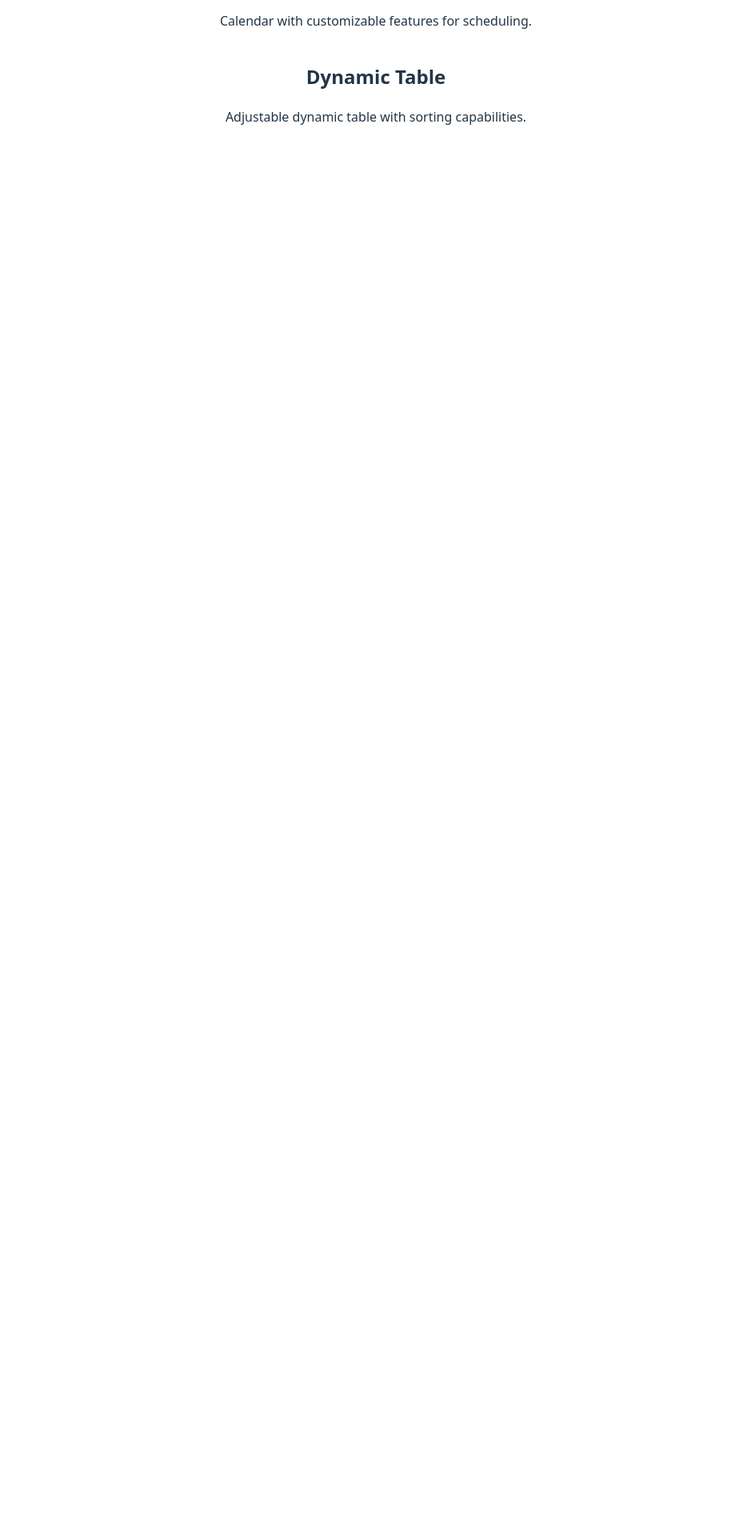
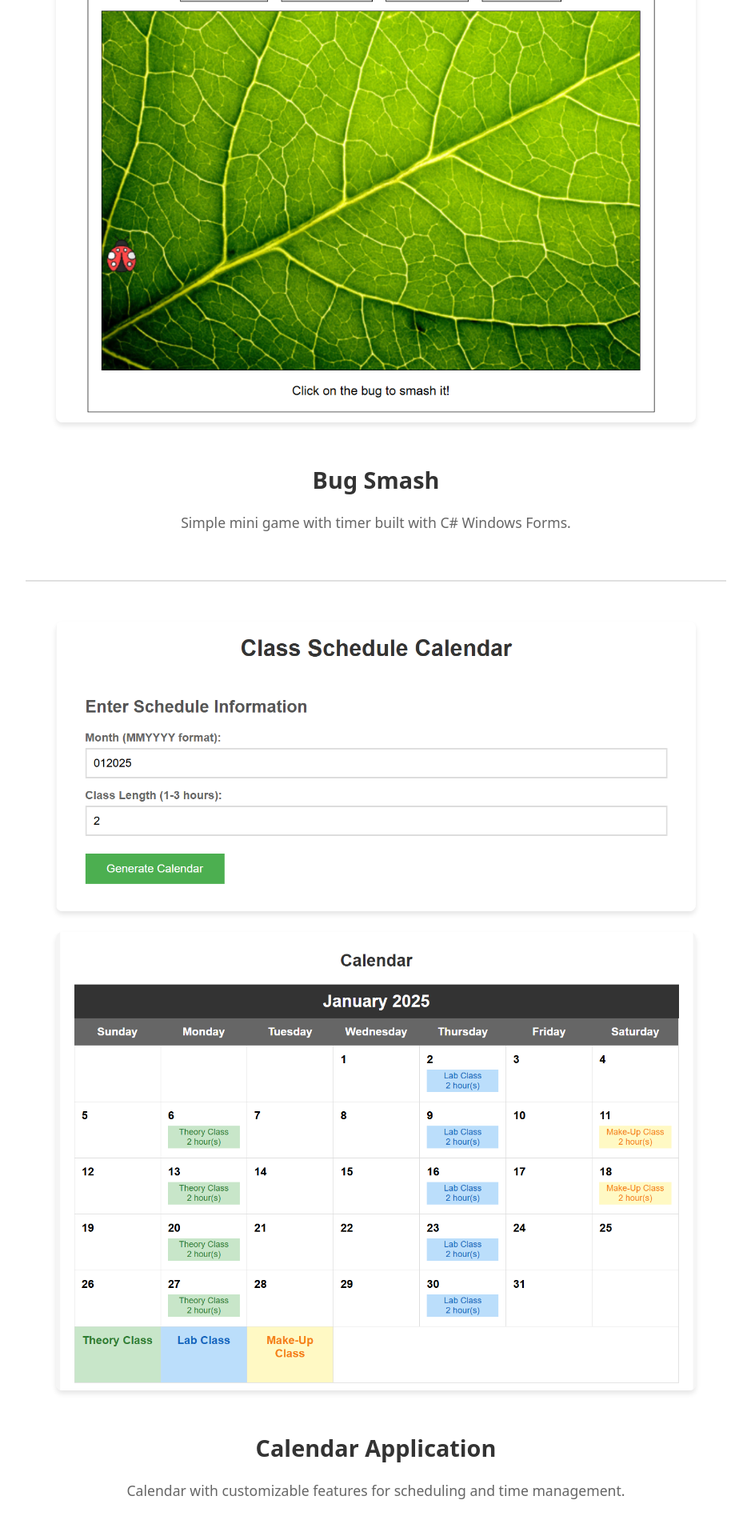
Before and after one commit to Nooom01/COMP229_Assignmnet_3, a React (Vite) app: page /projects in a window 1280 px wide. Shown: the part 400-2320 px from the top of the page at 80% size, without its empty margins (170-1109 px from the left). Before the commit the page ends 800 px from the top, so only its background shows below. Built offline with nearby package versions, Linux system fonts and the light colour scheme.

Commit message:
Another fix for Projects page

```diff
--- a/src/project.jsx
+++ b/src/project.jsx
@@ -1,22 +1,92 @@
 export default function Project() {
   return (
-    <div style={{ padding: '40px', maxWidth: '900px', margin: '0 auto' }}>
+    <div className="projects-container">
       <h1>My Projects</h1>
 
-      <div style={{ marginBottom: '40px' }}>
-        <h2>Bug Smash</h2>
-        <p>Simple mini game with timer built with C# Windows Forms.</p>
+      <div className="project-section">
+        <img src="/bugGame.png" alt="Bug Smash Game" />
+        <div className="project-description">
+          <h2>Bug Smash</h2>
+          <p>Simple mini game with timer built with C# Windows Forms.</p>
+        </div>
       </div>
 
-      <div style={{ marginBottom: '40px' }}>
-        <h2>Calendar Application</h2>
-        <p>Calendar with customizable features for scheduling.</p>
+      <div className="project-section">
+        <img src="/scheduleInfo.png" alt="Calendar Info" />
+        <img src="/scheduleResult.png" alt="Calendar Result" />
+        <div className="project-description">
+          <h2>Calendar Application</h2>
+          <p>Calendar with customizable features for scheduling and time management.</p>
+        </div>
       </div>
 
-      <div style={{ marginBottom: '40px' }}>
-        <h2>Dynamic Table</h2>
-        <p>Adjustable dynamic table with sorting capabilities.</p>
+      <div className="project-section">
+        <img src="/table.png" alt="Dynamic Table" />
+        <div className="project-description">
+          <h2>Dynamic Table</h2>
+          <p>Adjustable dynamic table with sorting and filtering capabilities.</p>
+        </div>
       </div>
+
+      <style>{`
+        .projects-container {
+          max-width: 900px;
+          margin: 0 auto;
+          padding: 40px 20px;
+        }
+
+        .projects-container h1 {
+          font-size: 2.5em;
+          margin-bottom: 40px;
+          color: #333;
+          text-align: center;
+        }
+
+        .project-section {
+          margin-bottom: 50px;
+          padding-bottom: 40px;
+          border-bottom: 2px solid #e0e0e0;
+        }
+
+        .project-section:last-child {
+          border-bottom: none;
+        }
+
+        .project-section img {
+          width: 100%;
+          max-width: 800px;
+          height: auto;
+          border-radius: 8px;
+          margin-bottom: 20px;
+          box-shadow: 0 4px 6px rgba(0, 0, 0, 0.1);
+        }
+
+        .project-description {
+          margin-top: 20px;
+        }
+
+        .project-description h2 {
+          font-size: 1.8em;
+          color: #333;
+          margin-bottom: 15px;
+        }
+
+        .project-description p {
+          font-size: 1.1em;
+          color: #666;
+          line-height: 1.6;
+        }
+
+        @media (max-width: 768px) {
+          .projects-container h1 {
+            font-size: 2em;
+          }
+
+          .project-description h2 {
+            font-size: 1.5em;
+          }
+        }
+      `}</style>
     </div>
   );
 }
```
